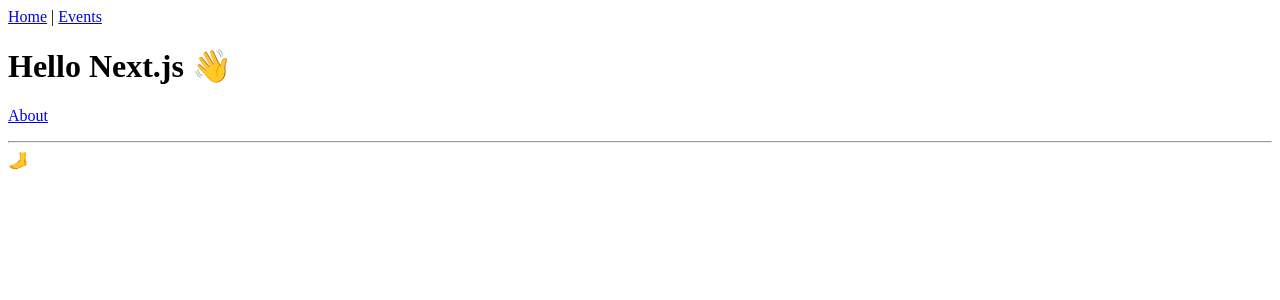
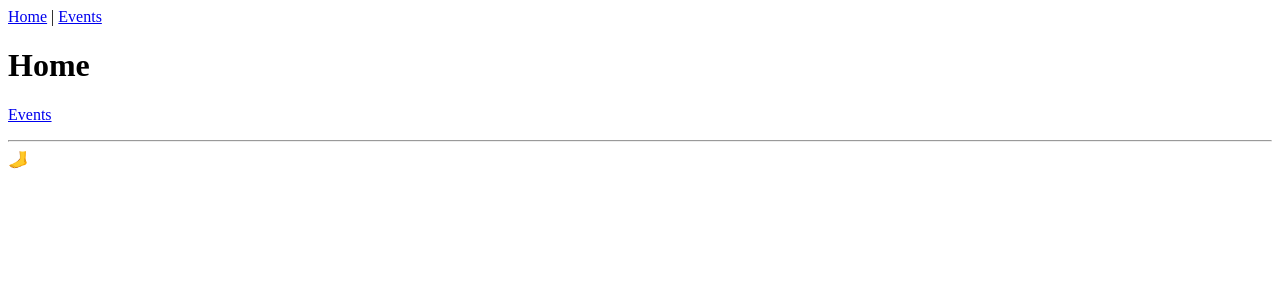
Before and after one commit to thiskevinwang/next-mongo, a Next.js app: page / in a window 1280 px wide. Shown: the top 300 px of the page. Built offline with nearby package versions, Linux system fonts and the light colour scheme.

Commit message:
extract EventDocument interface

```diff
--- a/pages/api/events/index.ts
+++ b/pages/api/events/index.ts
@@ -1,5 +1,7 @@
 import { NextApiRequest, NextApiResponse } from "next"
 import { MongoClient, Db } from "mongodb"
+
+import { EventDocument } from "../../../interfaces"
 
 let cachedDb: Db
 
@@ -27,7 +29,7 @@ export default async (_: NextApiRequest, res: NextApiResponse) => {
      */
     const db = await connectToDatabase(process.env.CONNECTION_STRING)
     const collection = db.collection(process.env.COLLECTION_NAME)
-    const events = await collection
+    const events: EventDocument[] = await collection
       .find()
       .skip(0)
       .limit(10)
--- a/pages/index.tsx
+++ b/pages/index.tsx
@@ -1,15 +1,15 @@
-import * as React from 'react'
-import Link from 'next/link'
-import Layout from '../components/Layout'
-import { NextPage } from 'next'
+import * as React from "react"
+import Link from "next/link"
+import Layout from "../components/Layout"
+import { NextPage } from "next"
 
 const IndexPage: NextPage = () => {
   return (
-    <Layout title="Home | Next.js + TypeScript Example">
-      <h1>Hello Next.js 👋</h1>
+    <Layout title="Analytics | Home">
+      <h1>Home</h1>
       <p>
-        <Link href="/about">
-          <a>About</a>
+        <Link href="/events">
+          <a>Events</a>
         </Link>
       </p>
     </Layout>
```
Also changed, not shown: interfaces/index.ts (+12 -0 lines), pages/events/[id].tsx (+2 -9 lines), pages/events/index.tsx (+2 -11 lines).
